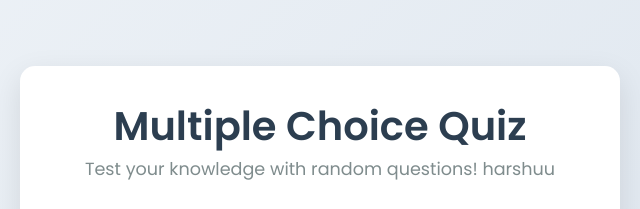
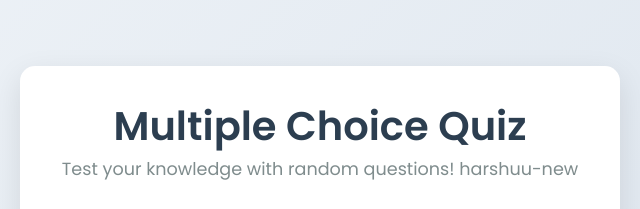
Before and after one commit to HarshanaSenadeera/quize-app-automated, a website: page distributed-quiz-service/question-app/public/index.html in a window 1280 px wide. Shown: the part 122-331 px from the top of the page, 320-960 px from the left. Drawn offline with Linux system fonts and the light colour scheme; no server answers.

Commit message:
Add update 3

```diff
--- a/distributed-quiz-service/question-app/public/index.html
+++ b/distributed-quiz-service/question-app/public/index.html
@@ -11,7 +11,7 @@
   <div class="container">
     <header>
       <h1>Multiple Choice Quiz</h1>
-      <p>Test your knowledge with random questions! harshuu</p>
+      <p>Test your knowledge with random questions! harshuu-new</p>
     </header>
     <main>
       <div class="category-selector">
```
